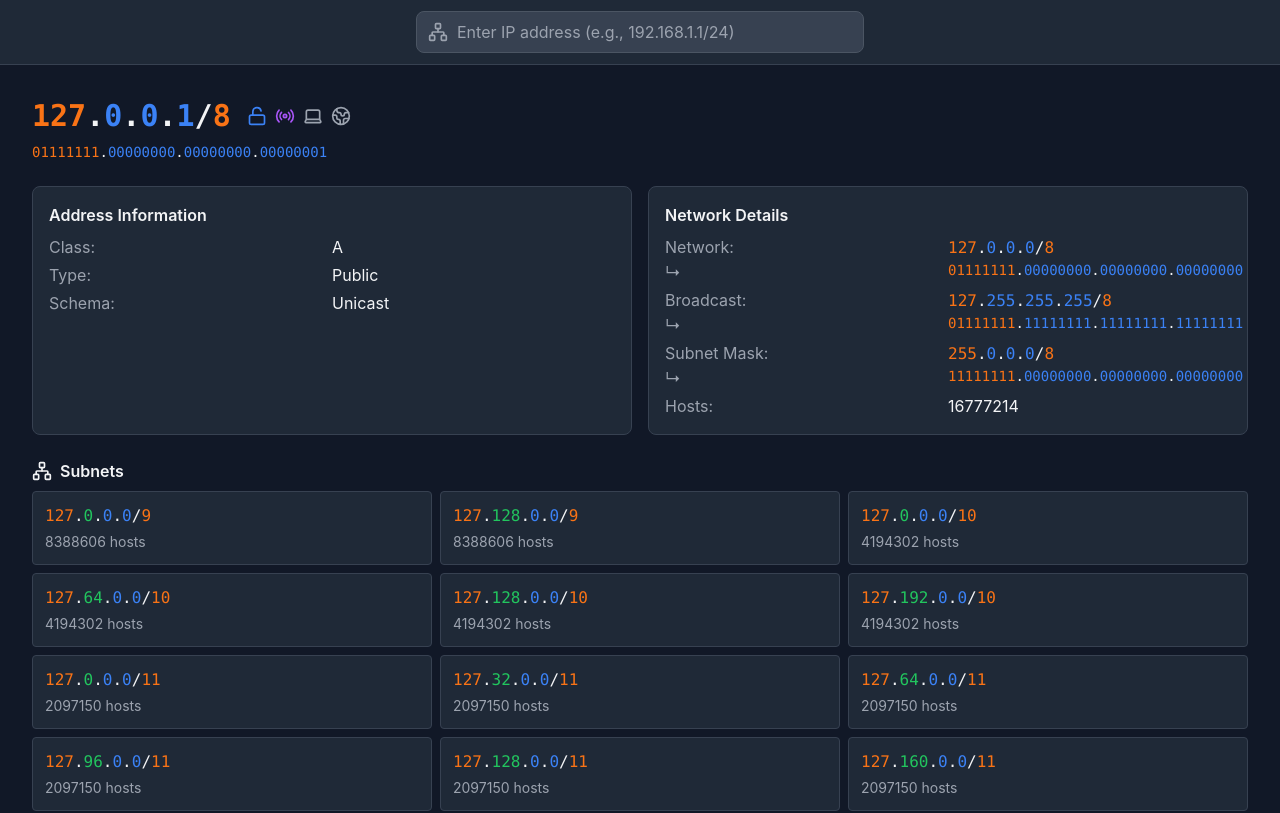
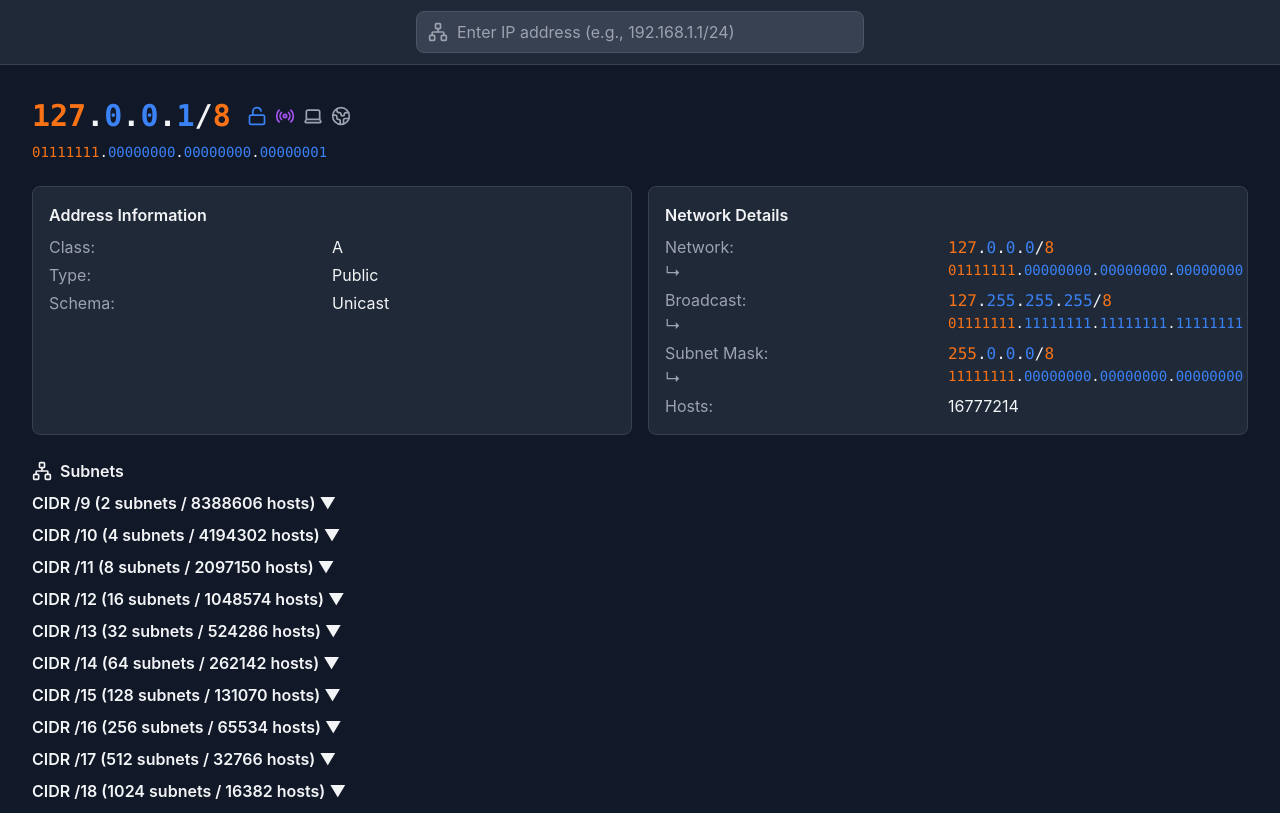
Before and after one commit to syscaller-dev/IP-Playground, a React (Vite) app: page / in a window 1280 px wide. Shown: the top 813 px of the page. Built offline with nearby package versions, Linux system fonts and the light colour scheme.

Commit message:
Added Subnet List

```diff
--- a/src/components/IPDisplay.tsx
+++ b/src/components/IPDisplay.tsx
@@ -1,6 +1,7 @@
 import { IPv4Address } from '../lib/IPv4Address';
 import { SubnetSlider } from './SubnetSlider';
 import { Globe2, Lock, Unlock, Network, Wifi, Radio, Laptop } from 'lucide-react';
+import { useState, useMemo, useCallback } from 'react';
 
 interface IPDisplayProps {
   ip: IPv4Address;
@@ -64,23 +65,19 @@ function EditableIP({ ip, onChange }: { ip: IPv4Address; onChange: (ip: IPv4Addr
   );
 }
 
-function ListSubnets({ ip }: { ip: IPv4Address }) {
-  const subnets = [];
-  const maxCidr = Math.min(ip.cidr + 4, 32);
+function SubnetList({ ip }: { ip: IPv4Address }) {
+  const maxCidr = 32; // Show all possible CIDRs
+  const pageSize = 8; // Display a maximum of 8 subnets per CIDR
 
+  const subnetsByCidr = useMemo(() => {
+    const subnets: { [cidr: number]: number } = {};
     for (let cidr = ip.cidr + 1; cidr <= maxCidr; cidr++) {
-    const subnetCount = 2 ** (cidr - ip.cidr);
-    const baseAddr = ip.networkAddress.addr;
-    const hostBits = 32 - ip.cidr;
-    const subnetSize = 2 ** (32 - cidr);
+      subnets[cidr] = 2 ** (cidr - ip.cidr);
+    }
+    return subnets;
+  }, [ip]);
 
-    for (let i = 0; i < subnetCount; i++) {
-      const subnetAddr = baseAddr + (i * subnetSize);
-      subnets.push(new IPv4Address(subnetAddr, cidr));
-    }
-  }
-
-  if (subnets.length === 0) return null;
+  if (Object.keys(subnetsByCidr).length === 0) return null;
 
   return (
     <div className="mt-6">
@@ -88,53 +85,114 @@ function ListSubnets({ ip }: { ip: IPv4Address }) {
         <Network className="w-5 h-5" />
         Subnets
       </h3>
+      {Object.entries(subnetsByCidr).map(([cidr, subnetCount]) => (
+        <AccordionPagedSubnetList key={cidr} cidr={cidr} subnetCount={subnetCount} ip={ip} pageSize={pageSize} />
+      ))}
+    </div>
+  );
+}
+
+function AccordionPagedSubnetList({ cidr, subnetCount, ip, pageSize }: { cidr: string, subnetCount: number, ip: IPv4Address, pageSize: number }) {
+  const [page, setPage] = useState(0);
+  const [isOpen, setIsOpen] = useState(false);
+  const totalPages = Math.ceil(subnetCount / pageSize);
+
+  const generateSubnets = useCallback(() => {
+    const subnets: IPv4Address[] = [];
+    const baseAddr = ip.networkAddress.addr;
+    const subnetSize = 2 ** (32 - Number(cidr));
+
+    for (let i = 0; i < subnetCount; i++) {
+      const subnetAddr = baseAddr + (i * subnetSize);
+      subnets.push(new IPv4Address(subnetAddr, Number(cidr)));
+    }
+
+    return subnets;
+  }, [ip, cidr, subnetCount]);
+
+  const currentSubnets = useMemo(() => {
+    if (!isOpen) return [];
+    const subnets = generateSubnets();
+    const startIndex = page * pageSize;
+    const endIndex = startIndex + pageSize;
+    return subnets.slice(startIndex, endIndex);
+  }, [isOpen, page, pageSize, generateSubnets]);
+
+  const handleNextPage = () => {
+    if (page < totalPages - 1) setPage(page + 1);
+  };
+
+  const handlePrevPage = () => {
+    if (page > 0) setPage(page - 1);
+  };
+
+  return (
+    <div>
+      <h4 className="font-semibold mb-2 cursor-pointer" onClick={() => setIsOpen(!isOpen)}>
+        CIDR /{cidr} ({subnetCount} subnets / {Math.pow(2, 32 - Number(cidr)) - 2} hosts) {isOpen ? '▲' : '▼'}
+      </h4>
+      {isOpen && (
+        <div>
           <div className="grid gap-2 md:grid-cols-2 lg:grid-cols-3">
-        {subnets.map((subnet, i) => (
+            {currentSubnets.map((subnet, i) => (
+              <a href={`/?ip=${subnet.toString()}`} target='_blank' rel='noreferrer' key={i}>
                 <div
                   key={i}
-            className="bg-gray-800 p-3 rounded border border-gray-700"
+                  className="bg-gray-800 p-3 rounded border border-gray-700 hover:border-gray-600 cursor-pointer"
                 >
                   <div className="font-mono">
-              <ColoredIP ip={subnet} />
+                    {page * pageSize + i + 1}. <ColoredIP ip={subnet} />
                   </div>
                   <div className="text-sm text-gray-400 mt-1">
                     {subnet.hostCount} hosts
                   </div>
                 </div>
+              </a>
             ))}
           </div>
+          <div className="flex justify-between mt-2">
+            <button
+              className="bg-gray-700 text-white px-3 py-1 rounded disabled:opacity-50"
+              onClick={handlePrevPage}
+              disabled={page === 0}
+            >
+              Previous
+            </button>
+            <button
+              className="bg-gray-700 text-white px-3 py-1 rounded disabled:opacity-50"
+              onClick={handleNextPage}
+              disabled={page === totalPages - 1}
+            >
+              Next
+            </button>
+          </div>
+        </div>
+      )}
     </div>
   );
 }
 
-function SubnetList({ ip }: { ip: IPv4Address }) {
-  // Generate a list of possible subnets by incrementing CIDR
-  const subnets = [];
-  const maxCidr = Math.min(ip.cidr + 4, 32); // Show up to 4 more specific subnets
+function PagedSubnetList({ cidr, subnets, pageSize }: { cidr: string, subnets: IPv4Address[], pageSize: number }) {
+  const [page, setPage] = useState(0);
+  const totalPages = Math.ceil(subnets.length / pageSize);
 
-  for (let cidr = ip.cidr + 1; cidr <= maxCidr; cidr++) {
-    const subnetCount = 2 ** (cidr - ip.cidr);
-    const baseAddr = ip.networkAddress.addr;
-    const hostBits = 32 - ip.cidr;
-    const subnetSize = 2 ** (32 - cidr);
+  const handleNextPage = () => {
+    if (page < totalPages - 1) setPage(page + 1);
+  };
 
-    for (let i = 0; i < subnetCount; i++) {
-      const subnetAddr = baseAddr + (i * subnetSize);
-      subnets.push(new IPv4Address(subnetAddr, cidr));
-    }
-  }
+  const handlePrevPage = () => {
+    if (page > 0) setPage(page - 1);
+  };
 
-  if (subnets.length === 0) return null;
+  const startIndex = page * pageSize;
+  const endIndex = startIndex + pageSize;
+  const currentSubnets = subnets.slice(startIndex, endIndex);
 
   return (
-    <div className="mt-6">
-      <h3 className="font-semibold mb-2 flex items-center gap-2">
-        <Network className="w-5 h-5" />
-        Subnets
-      </h3>
+    <div>
+      <h4 className="font-semibold mb-2">CIDR /{cidr}</h4>
       <div className="grid gap-2 md:grid-cols-2 lg:grid-cols-3">
-        {subnets.map((subnet, i) => (
-
+        {currentSubnets.map((subnet, i) => (
           <a href={`/?ip=${subnet.toString()}`} target='_blank' rel='noreferrer' key={i}>
             <div
               key={i}
@@ -149,6 +207,22 @@ function SubnetList({ ip }: { ip: IPv4Address }) {
             </div>
           </a>
         ))}
+      </div>
+      <div className="flex justify-between mt-2">
+        <button
+          className="bg-gray-700 text-white px-3 py-1 rounded disabled:opacity-50"
+          onClick={handlePrevPage}
+          disabled={page === 0}
+        >
+          Previous
+        </button>
+        <button
+          className="bg-gray-700 text-white px-3 py-1 rounded disabled:opacity-50"
+          onClick={handleNextPage}
+          disabled={page === totalPages - 1}
+        >
+          Next
+        </button>
       </div>
     </div>
   );
```
Lines whose indentation alone changed are shown as unchanged.
